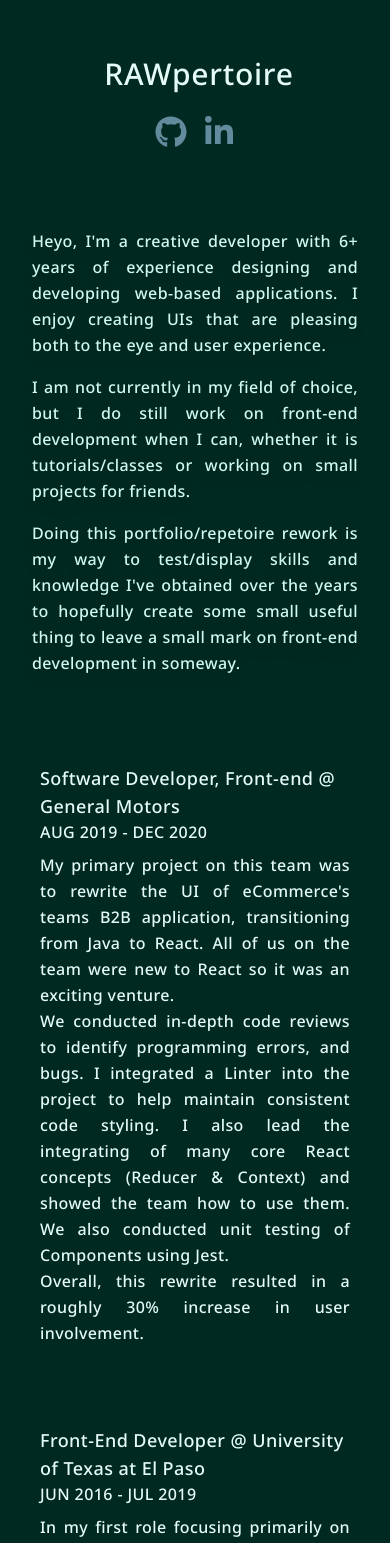
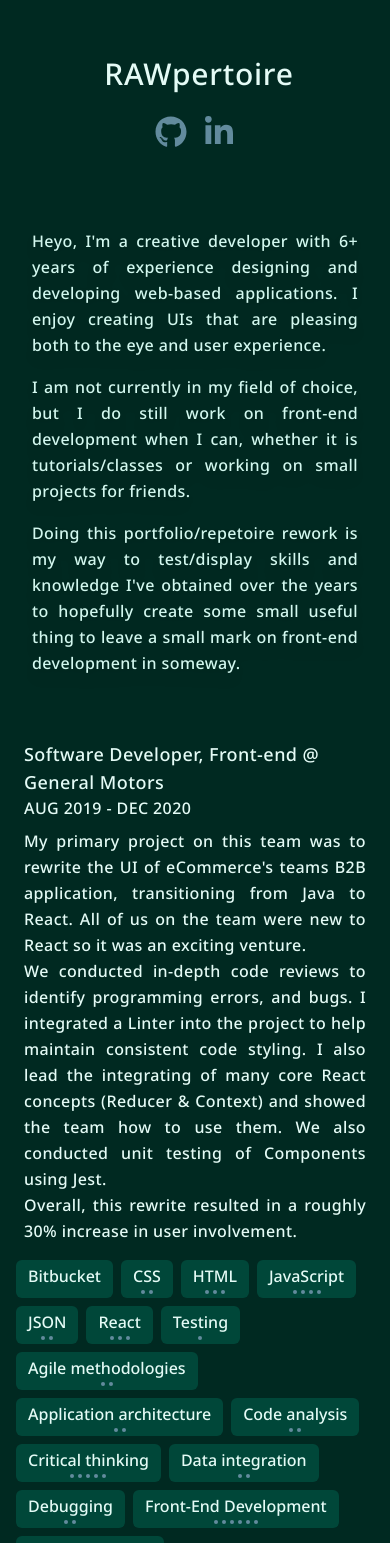
Before and after one commit to RAWoiwode/rawpertoire, a Next.js app: page /resume in a window 390 px wide. Shown: the top 1543 px of the page. Built offline with nearby package versions, Linux system fonts and the light colour scheme.

Commit message:
Modifying mobile view of SkillPills a bit

```diff
--- a/app/resume/components/JobCard.tsx
+++ b/app/resume/components/JobCard.tsx
@@ -15,6 +15,11 @@ interface Props {
   skills: Skill[];
 }
 
+/**
+ * Renders the JobCard for a specific Job
+ *
+ * TODO: Handle the mobile vs desktop better i.e. If I click on a JobCard in mobile view, the desktop div still 'renders'
+ */
 const JobCard = ({ title, date, desc, skills }: Props) => {
   const [isVisible, setIsVisible] = useState(false); // Controls animation visibility
   const [isRendered, setIsRendered] = useState(false);
@@ -35,9 +40,9 @@ const JobCard = ({ title, date, desc, skills }: Props) => {
   };
 
   return (
-    <div className="flex space-x-4">
+    <div className="flex flex-col lg:flex-row lg:space-x-4">
       <section
-        className="rounded-lg p-6 transition-all hover:translate-x-4 hover:bg-background-800/50 hover:shadow-lg lg:w-2/5"
+        className="rounded-lg px-2 pb-4 transition-all lg:w-2/5 lg:p-6 lg:hover:translate-x-4 lg:hover:bg-background-800/50 lg:hover:shadow-lg"
         onMouseEnter={handleJobMouseEnter}
         onMouseLeave={handleJobMouseLeave}
       >
@@ -50,11 +55,14 @@ const JobCard = ({ title, date, desc, skills }: Props) => {
       </section>
       {isRendered && (
         <div
-          className={`flex w-2/5 flex-wrap content-start gap-2 p-4 transition-all duration-300 ${isVisible ? "scale-100 opacity-100" : "scale-95 opacity-0"}`}
+          className={`hidden w-2/5 content-start gap-2 p-4 lg:flex lg:flex-wrap lg:transition-all lg:duration-300 ${isVisible ? "scale-100 opacity-100" : "scale-95 opacity-0"}`}
         >
           <SkillPills skills={skills} />
         </div>
       )}
+      <div className="flex flex-wrap gap-2 lg:hidden">
+        <SkillPills skills={skills} />
+      </div>
     </div>
   );
 };
```
